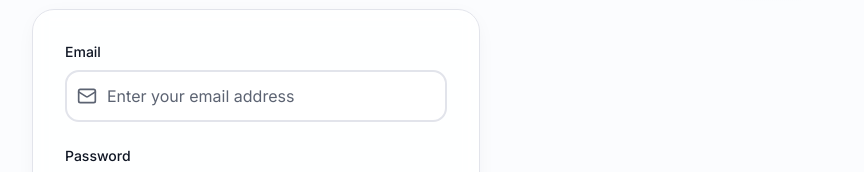
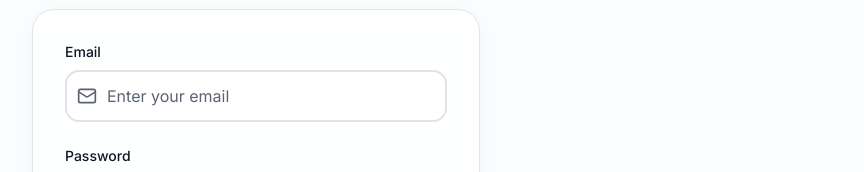
Before and after one commit to Kenath07/ThiraiTrack-VideoEditingTrackingSystem, a React (Vite) app in the folder frontend/: page /login in a window 1280 px wide. Shown: the part 266-438 px from the top of the page, without its empty margins (384-1248 px from the left). Built offline with nearby package versions, Linux system fonts and the light colour scheme; no server answers.

Commit message:
Update login placeholders and disable autofill

```diff
--- a/frontend/src/pages/Login.jsx
+++ b/frontend/src/pages/Login.jsx
@@ -1,4 +1,4 @@
-import React, { useState, useContext } from 'react';
+import React, { useState, useContext, useEffect } from 'react';
 import { Link, useNavigate } from 'react-router-dom';
 import { AuthContext } from '../context/AuthContext';
 import { Play, Mail, Lock, CheckCircle, XCircle, ArrowLeft } from 'lucide-react';
@@ -33,6 +33,13 @@ const Login = () => {
   const [passwordTouched, setPasswordTouched] = useState(false);
   const { login }  = useContext(AuthContext);
   const navigate   = useNavigate();
+
+  useEffect(() => {
+    setEmail('');
+    setPassword('');
+    setEmailTouched(false);
+    setPasswordTouched(false);
+  }, []);
 
   const isEmailValid    = /^[^\s@]+@[^\s@]+\.[^\s@]+$/.test(email);
   const isPasswordValid = password.length >= 6;
@@ -98,7 +105,7 @@ const Login = () => {
             </div>
           )}
 
-          <form onSubmit={handleSubmit} className="space-y-6">
+          <form onSubmit={handleSubmit} className="space-y-6" autoComplete="off">
             {/* Email */}
             <div>
               <label className="block text-sm font-medium text-foreground mb-2">Email</label>
@@ -107,11 +114,14 @@ const Login = () => {
                 <input
                   type="email"
                   required
+                  name="login-email"
+                  autoComplete="off"
+                  inputMode="email"
                   value={email}
                   onChange={(e) => { setEmail(e.target.value); setEmailTouched(true); }}
                   onBlur={() => setEmailTouched(true)}
                   className={`w-full rounded-lg pl-10 pr-10 py-3 text-foreground placeholder-muted-foreground focus:outline-none transition-all border-2 ${getInputBorderClass(emailTouched, isEmailValid)}`}
-                  placeholder="Enter your email address"
+                  placeholder="Enter your email"
                 />
                 {emailTouched && (
                   <div className="absolute right-3 top-1/2 -translate-y-1/2">
@@ -134,6 +144,8 @@ const Login = () => {
                 <input
                   type="password"
                   required
+                  name="login-password"
+                  autoComplete="new-password"
                   value={password}
                   onChange={(e) => { setPassword(e.target.value); setPasswordTouched(true); }}
                   onBlur={() => setPasswordTouched(true)}
```
